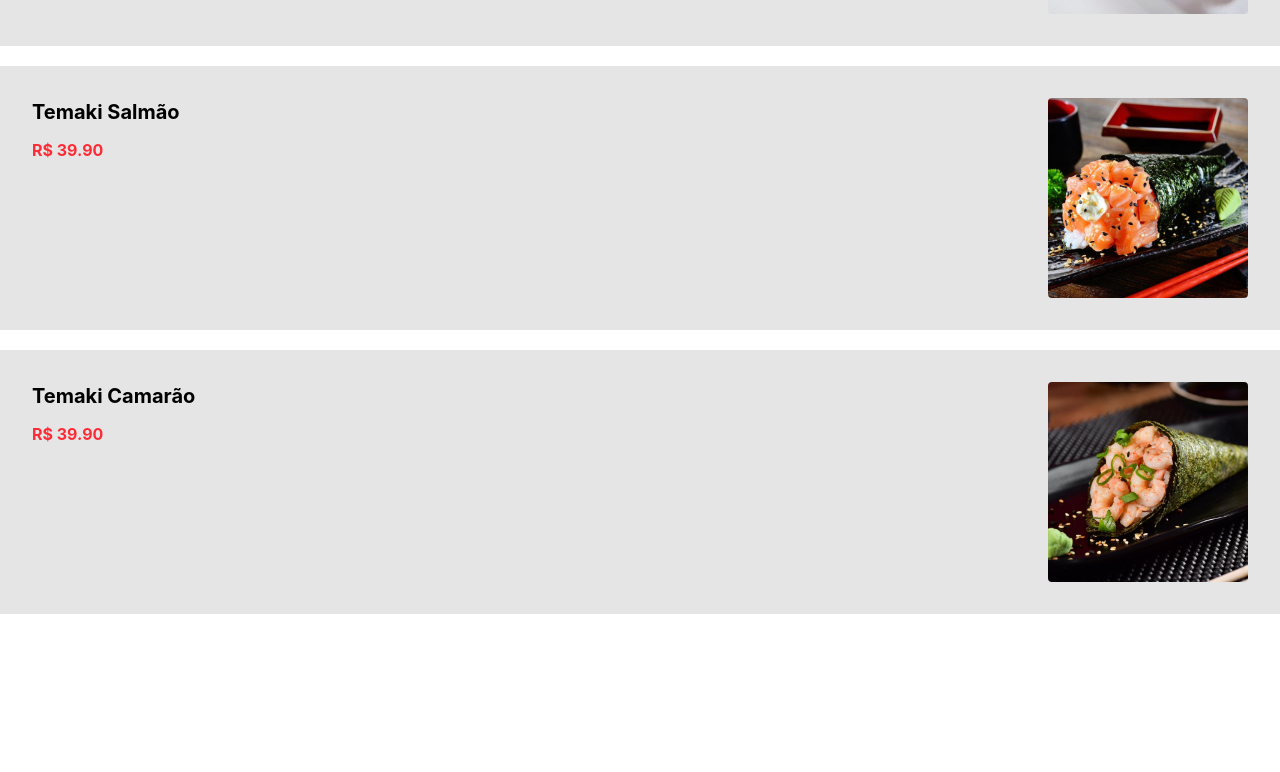
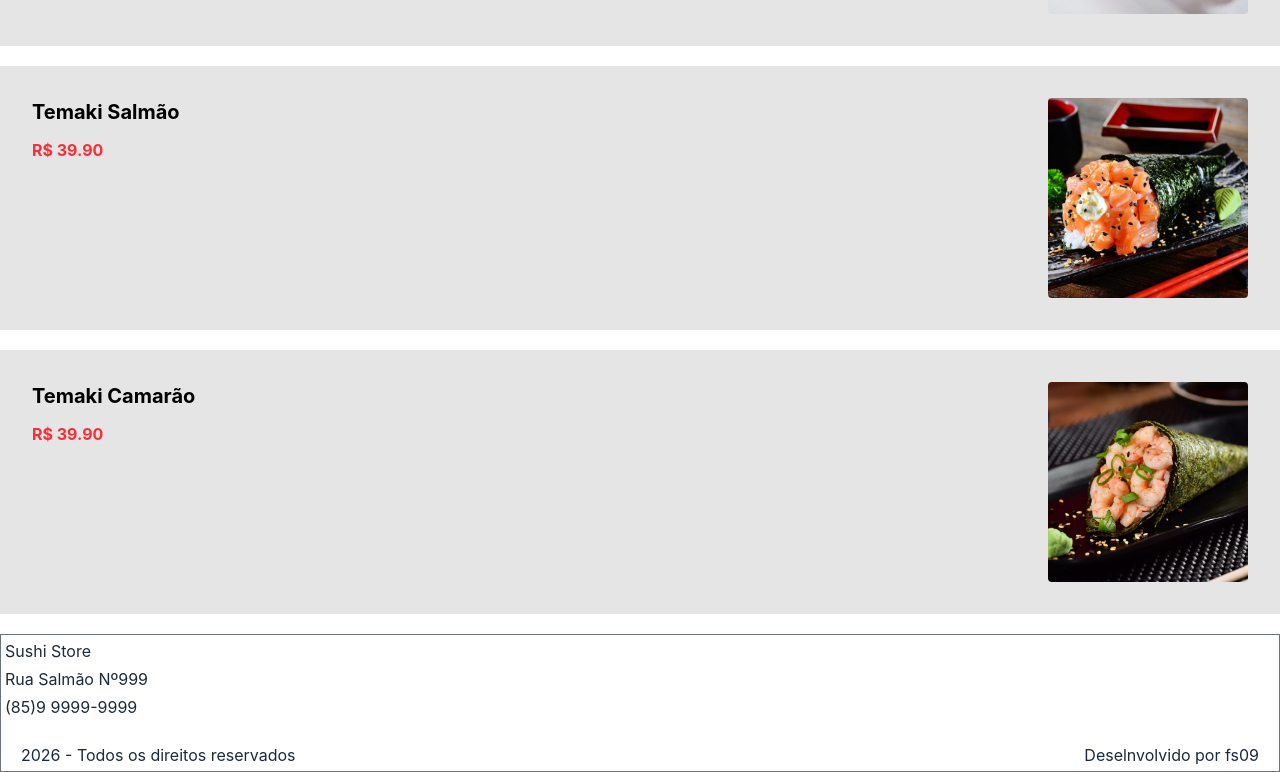
Before and after one commit to FS-FLEX-09-BEZERRA/cardapioWeb, a React (Vite) app: page / in a window 1280 px wide. Shown: the part 1510-2282 px from the top of the page. Before the commit the page ends 2144 px from the top, so only its background shows below. Built offline with nearby package versions, Linux system fonts and the light colour scheme.

Commit message:
Adicionando footer

```diff
--- a/src/App.jsx
+++ b/src/App.jsx
@@ -4,6 +4,7 @@ import Home from "./pages/Home"
 import Header from "./components/Header"
 import Login from "./pages/Login"
 import Carrinho from "./pages/Carrinho"
+import Footer from "./components/Footer.jsx"
 
 const App = () => {
   return (
@@ -16,6 +17,7 @@ const App = () => {
         <Route path="/carrinho" element={<Carrinho/>}/>
       </Routes>
     </BrowserRouter>
+    <Footer/>
   </>
   )
 }
--- /dev/null
+++ b/src/components/Footer.jsx
@@ -0,0 +1,19 @@
+const Footer = () => {
+  return (
+    <>
+    <div className="border border-gray-500 text-gray-800 p-1 relative">
+        <div className="pb-5 fle">
+          <h1 className="pb-1">Sushi Store</h1>
+          <h1 className="pb-1">Rua Salmão Nº999</h1>
+          <h1 className="pb-1">(85)9 9999-9999</h1>
+        </div>
+        <div className="flex justify-between">
+          <h1 className="pl-4">2026 - Todos os direitos reservados</h1>
+          <h1 className="pr-4">Deselnvolvido por fs09</h1>
+        </div>
+      </div>
+    </>
+  )
+}
+
+export default Footer
--- a/src/pages/Home.jsx
+++ b/src/pages/Home.jsx
@@ -74,6 +74,7 @@ const Home = () => {
       <Section titulo="Temakis">
         <ListaProduto produtos={produtos} categoria="temakis" />
       </Section>
+
     </>
   )
 
```
Also changed, not shown: 1 other file (tests, documents, lock files or other folders).
